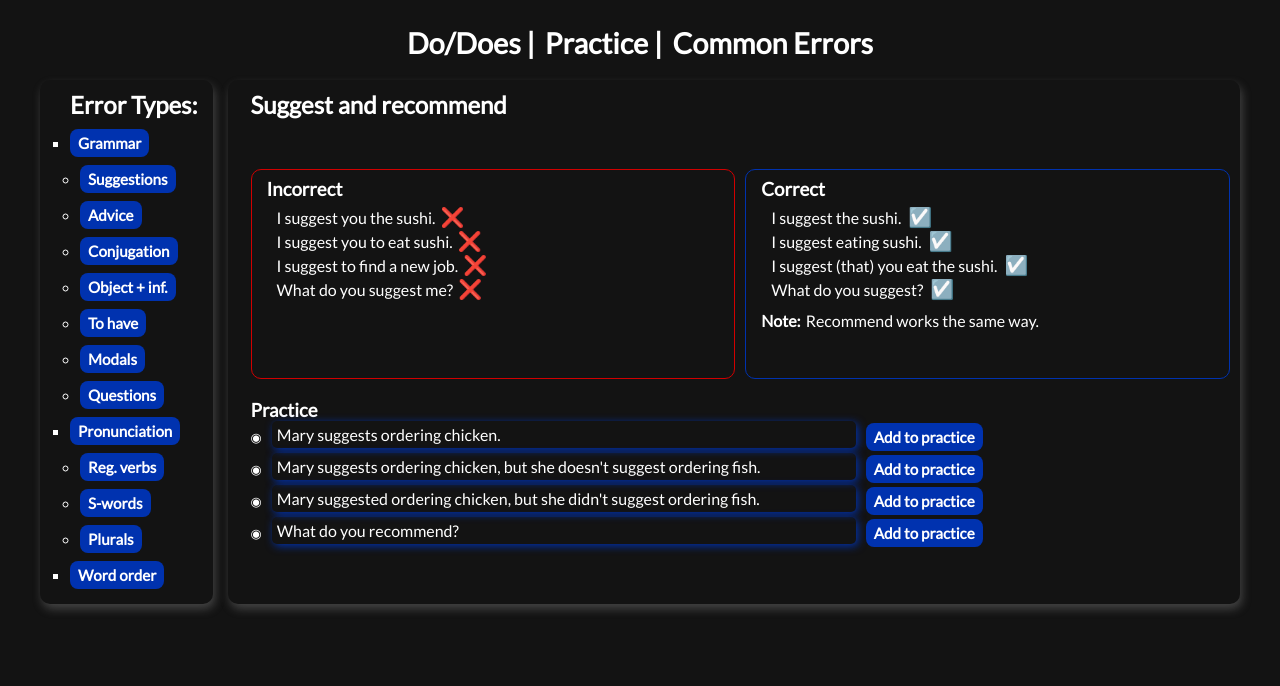
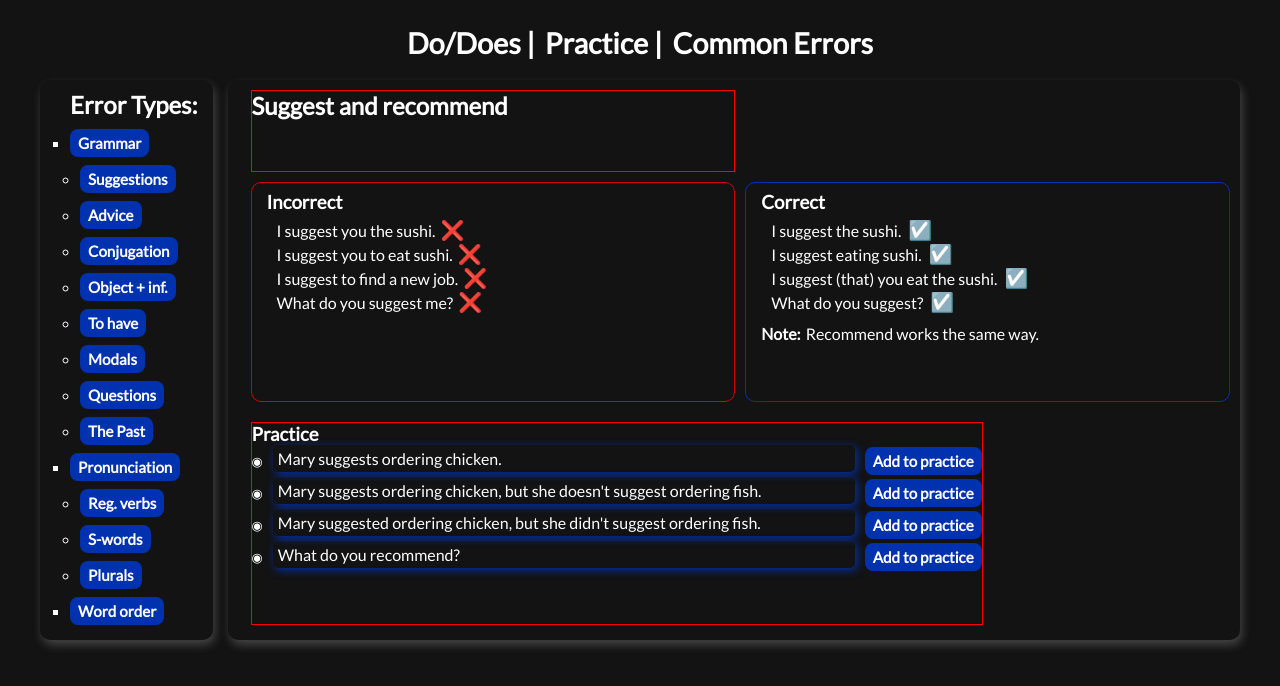
Before and after one commit to t0ntin/english-practice, a website built with Vite: page index.html in a window 1280 px wide. Both pictures are taken after a click on the link "Common Errors". Built offline with nearby package versions, Linux system fonts and the light colour scheme.

Commit message:
The past section added. Sentences and poups render successfully.

```diff
--- /dev/null
+++ b/css/past.css
@@ -0,0 +1,45 @@
+.content-section > * {
+  border: 1px solid red;
+}
+.story-wrapper {
+  padding: 0 0 0 15px;
+  display: flex;
+  grid-column: 1/5;
+  flex-wrap: wrap;
+  /* align-items: center; */
+  align-content: center;
+  /* text-align: center; */
+  justify-content: flex-start;
+  gap: 15px;
+}
+.story-wrapper > * {
+  border: 1px solid red;
+
+}
+
+.popup-div-2 {
+  margin: 0 0 5px 0;
+  width: max-content;
+  border: 1px solid red;
+  left: 0;
+  /* top: -65px; */
+  bottom: 100%;
+  position:absolute;
+  z-index: 1;
+  background-color: var(--SECONDARY-BACKGROUND);
+  background-color: red;
+  /* width: fit-content; */
+}
+
+.sentence-div {
+  position: relative;
+}
+
+.choices-div {
+  /* position: absolute; */
+  color: white;
+}
+
+.invisible {
+  display: none;
+}
--- a/css/questions.css
+++ b/css/questions.css
@@ -7,6 +7,7 @@
   transition: transform 0.5s ease;
   transform-origin: left;
   margin: 20px 0 0 20px;
+  width: fit-content;
 }
 
 .scale-up {
@@ -23,10 +24,12 @@
 
 .verb-2 {
   background-color: #7c0075;
+
 }
 
 .object-2 {
   background-color: #1B5E20;
+
 }
 
 .prep-phrase {
@@ -62,6 +65,8 @@
   display: grid;
   grid-template-columns: repeat(5, 1fr);
   gap: 10px;
+  /* justify-self: start; */
+  /* width: fit-content; */
 }
 
 .instructions-p {
@@ -72,13 +77,15 @@
   align-items: center;
   gap: 15px;
   transition: transform 0.5s ease-in-out;
+  width: fit-content;
+  /* justify-self: start; */
 }
 
 .slide1 {
   transform: translateX(0%);
 }
 .slide2 {
-  transform: translateX(10%);
+  transform: translateX(30%);
 }
 
 .sentence-input {
--- a/index.html
+++ b/index.html
@@ -13,6 +13,7 @@
   <link rel="stylesheet" href="css/s-words.css">
   <link rel="stylesheet" href="css/plurals.css">
   <link rel="stylesheet" href="css/questions.css">
+  <link rel="stylesheet" href="css/past.css">
       <script type="module" src="src/main.js" defer></script>
   <title>English Practice</title>
 </head>
@@ -31,6 +32,8 @@
     <section class="main-section-2"></section>
 </main>
 
-<!-- Cloudflare Web Analytics --><script type='module' src='https://static.cloudflareinsights.com/beacon.min.js' data-cf-beacon='{"token": "0fff040ff5384fad80661ce74e06d5b1"}'></script><!-- End Cloudflare Web Analytics -->
+<!-- Cloudflare Web Analytics -->
+ <!-- <script type='module' src='https://static.cloudflareinsights.com/beacon.min.js' data-cf-beacon='{"token": "0fff040ff5384fad80661ce74e06d5b1"}'></script> -->
+ <!-- End Cloudflare Web Analytics -->
 </body>
 </html>
--- /dev/null
+++ b/src/components/data/past-data.js
@@ -0,0 +1,207 @@
+export const pastSentences = [
+ {
+    sentence: {
+      spanish: "Ayer fui al parque",
+      translations: [
+        'Yesterday, I went to the park',
+        'Yesterday, I go to the park',
+        'Yesterday, I did go to the park'
+      ]
+    }
+  },
+  {
+    sentence: {
+      spanish: "porque queria que mi perro hiciera ejercicio.",
+      translations: [
+        'because I wanted my dog to get exercise.',
+        'because I want my dog to get exercise.',
+        'because I did want my dog to get exercise.'
+      ]
+    }
+  },
+  {
+    sentence: {
+      spanish: "No habia mucha gente allí.",
+      translations: [
+        'There were not many people there.',
+        'There are not many people there.',
+        'There was not many people there.',
+        'There is not many people there.'
+      ]
+    }
+  },
+  {
+    sentence: {
+      spanish: "Caminábamos por un camino",
+      translations: [
+        'We were walking along a path',
+        'We walk along a path',
+        'We did walk along a path',
+        'We was walking along a path',
+      ]
+    }
+  },
+  {
+    sentence: {
+      spanish: "cuando vimos un pájaro rojo.",
+      translations: [
+        'when we saw a red bird.',
+        'when we see a red bird.',
+        'when we did see a red bird.',
+        'when we did saw a red bird.',
+        'when we were seeing a red bird.',
+      ]
+    }
+  },
+  {
+    sentence: {
+      spanish: "El pájaro voló hacia un árbol.",
+      translations: [
+        'The bird flew toward a tree.',
+        'The bird flies toward a tree.',
+        'The bird did fly toward a tree.',
+        'The bird was flying toward a tree.',
+      ]
+    }
+  },
+  {
+    sentence: {
+      spanish: "Mi perro ladró y corrió detrás de él.",
+      translations: [
+        'My dog barked and ran after it.',
+        'My dog barks and runs after it.',
+        'My dog did bark and ran after it.'
+      ]
+    }
+  },
+  {
+    sentence: {
+      spanish: "Yo grité su nombre y él regresó rápidamente.",
+      translations: [
+        'I shouted his name and he quickly returned.',
+        'I shout his name and he quickly returns.',
+        'I did shout his name and he quickly returned.'
+      ]
+    }
+  },
+  {
+    sentence: {
+      spanish: "Después, nos sentamos en un banco.",
+      translations: [
+        'Afterward, we sat down on a bench.',
+        'Afterward, we sit down on a bench.',
+        'Afterward, we did sit down on a bench.'
+      ]
+    }
+  },
+  {
+    sentence: {
+      spanish: "Comí un sándwich y mi perro bebió agua.",
+      translations: [
+        'I ate a sandwich and my dog drank water.',
+        'I eat a sandwich and my dog drinks water.',
+        'I did eat a sandwich and my dog drank water.'
+      ]
+    }
+  },
+  {
+    sentence: {
+      spanish: "De repente, una ardilla loca saltó sobre mi cabeza",
+      translations: [
+        'Suddenly, a crazy squirrel jumped onto my head',
+        'Suddenly, a crazy squirrel jumps onto my head',
+        'Suddenly, a crazy squirrel did jump onto my head'
+      ]
+    }
+  },
+  {
+    sentence: {
+      spanish: "y me robó el sándwich.",
+      translations: [
+        'and stole my sandwich.',
+        'and steals my sandwich.',
+        'and did steal my sandwich.'
+      ]
+    }
+  },
+  {
+    sentence: {
+      spanish: "La ardilla corrió por el árbol",
+      translations: [
+        'The squirrel ran up the tree',
+        'The squirrel runs up the tree',
+        'The squirrel did run up the tree'
+      ]
+    }
+  },
+  {
+    sentence: {
+      spanish: "y tiró el sándwich encima de un hombre que dormía en la grama.",
+      translations: [
+        'and threw the sandwich on top of a man who was sleeping on the grass.',
+        'and throws the sandwich on top of a man who sleeps on the grass.',
+        'and did throw the sandwich on top of a man who slept on the grass.'
+      ]
+    }
+  },
+  {
+    sentence: {
+      spanish: "El hombre gritó y se levantó.",
+      translations: [
+        'The man shouted and stood up.',
+        'The man shouts and stands up.',
+        'The man did shout and stood up.'
+      ]
+    }
+  },
+  {
+    sentence: {
+      spanish: "Mi perro ladró y la ardilla chilló.",
+      translations: [
+        'My dog barked and the squirrel squeaked.',
+        'My dog barks and the squirrel squeaks.',
+        'My dog did bark and the squirrel squeaked.'
+      ]
+    }
+  },
+  {
+    sentence: {
+      spanish: "Yo me reí mucho y el hombre también se rió.",
+      translations: [
+        'I laughed a lot and the man also laughed.',
+        'I laugh a lot and the man also laughs.',
+        'I did laugh a lot and the man also laughed.'
+      ]
+    }
+  },
+  {
+    sentence: {
+      spanish: "Después, el hombre me dio que le diera el sandwich a mi perro.",
+      translations: [
+        'Then, the man told me to give the sandwich to my dog.',
+        'Then, the man tells me to give the sandwich to my dog.',
+        'Then, the man did tell me to give the sandwich to my dog.'
+      ]
+    }
+  },
+  {
+    sentence: {
+      spanish: "El sol brilló todo el día",
+      translations: [
+        'The sun shone all day',
+        'The sun shines all day',
+        'The sun did shine all day'
+      ]
+    }
+  },
+  {
+    sentence: {
+      spanish: "y nosotros disfrutamos mucho el paseo.",
+      translations: [
+        'and we really enjoyed the walk.',
+        'and we really enjoy the walk.',
+        'and we did really enjoy the walk.'
+      ]
+    }
+  }
+];
--- a/src/sections/common-errors.js
+++ b/src/sections/common-errors.js
@@ -6,6 +6,7 @@ import { renderRegVerbs } from "./reg-verbs.js";
 import { renderSWords } from "./s-words.js";
 import { renderPlurals } from "./plurals.js";
 import {renderQuestions} from "./questions.js"
+import { renderPast } from "./past.js";
 
 const mainSection = document.querySelector('.main-section');
 const mainSection2 = document.querySelector('.main-section-2');
@@ -55,6 +56,8 @@ const renderErrorsPage = () => {
 
         const subLiEl10 = makeElement('li', 'modals-li', ulEl2);
           const questionsButton = makeElement('button', 'questions-button', subLiEl10, 'Questions', handleQuestionsClick);
+        const subLiEl11 = makeElement('li', 'past-li', ulEl2);
+          const pastButton = makeElement('button', 'past-button', subLiEl11, 'The Past', handlePastClick);
 
       const liEl2 = makeElement('li', 'pronunciation-li', ulEl);
       const pronunciationButton = makeElement('button', 'pronunciation-button', liEl2, 'Pronunciation', handlePronunciationClick);
@@ -210,6 +213,14 @@ const handleQuestionsClick = (event) => {
   renderQuestions();
 }
 
+const handlePastClick = (event) => {
+  const contentSection = document.querySelector('.content-section');
+  contentSection.innerHTML = '';
+  changeColor(event);
+  flags.lastSelectedElement = event.target;
+  renderPast();
+}
+
 const changeColor = (event) => {
   if (flags.lastSelectedElement) {
     flags.lastSelectedElement.classList.remove('selected');
--- a/src/sections/do-does-2.js
+++ b/src/sections/do-does-2.js
@@ -25,8 +25,6 @@ function handleInput(e) {
   let userInput = e.target.value;
   const output = document.querySelector('.output-element')
   output.innerHTML = '';
-  // const userWords = userInput.split(' ');
-
 
   userInput.split(' ').forEach((inputWord, i) => {
     if (i === userInput.length - 1 && !userInput.endsWith(' ')) return;
--- /dev/null
+++ b/src/sections/past.js
@@ -0,0 +1,48 @@
+import { pastSentences } from "../components/data/past-data.js"
+import { makeElement } from "../components/reusableUI.js";
+
+export const renderPast = () => {
+  const contentSection = document.querySelector('.content-section');
+  const storyWrapper = makeElement('div', 'story-wrapper', contentSection);
+  pastSentences.forEach((sentence, index ) => {
+     const sentenceEl = makeElement('div', 'sentence-div', storyWrapper, sentence.sentence.spanish);
+     sentenceEl.dataset.id = index;
+     sentenceEl.addEventListener('mouseenter', handleSentenceMouseenter);
+     sentenceEl.addEventListener('mouseleave', handleSentenceMouseleave);
+  });
+
+}
+
+// const handleSentenceMouseenter = (event) => {
+//   if (event.target.matches('.sentence-div')){
+//     const popupEl = makeElement('div', 'popup-div-2', event.target);
+//     popupEl.classList.remove('invisible');
+//     pastSentences[event.target.dataset.id].sentence.translations.forEach(translation => {
+//       makeElement('div', 'choices-div', popupEl, translation);
+//     })
+//   }
+// }
+const handleSentenceMouseenter = (event) => {
+  if (event.target.matches('.sentence-div')) {
+    let popupEl = event.target.querySelector('.popup-div-2');
+
+    if (!popupEl) {
+      popupEl = makeElement('div', 'popup-div-2', event.target);
+
+      pastSentences[event.target.dataset.id].sentence.translations.forEach(translation => {
+        makeElement('div', 'choices-div', popupEl, translation);
+      });
+    }
+
+    popupEl.classList.remove('invisible');
+  }
+}
+
+const handleSentenceMouseleave = (event) => {
+  if (event.target.matches('.sentence-div')) {
+    const popupEl = event.target.querySelector('.popup-div-2');
+    popupEl.classList.add('invisible');
+  }
+}
+
+console.log(pastSentences[0].sentence.translations);
```
Also changed, not shown: notes.txt (+16 -77 lines).
